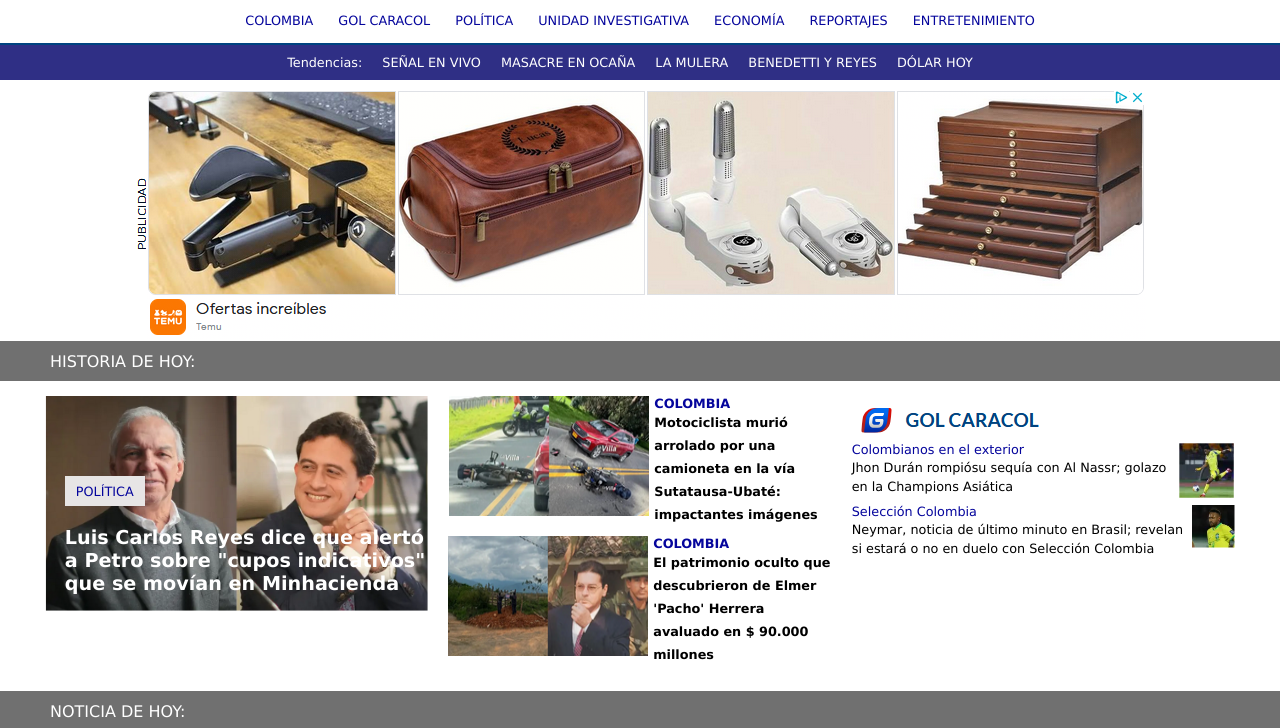
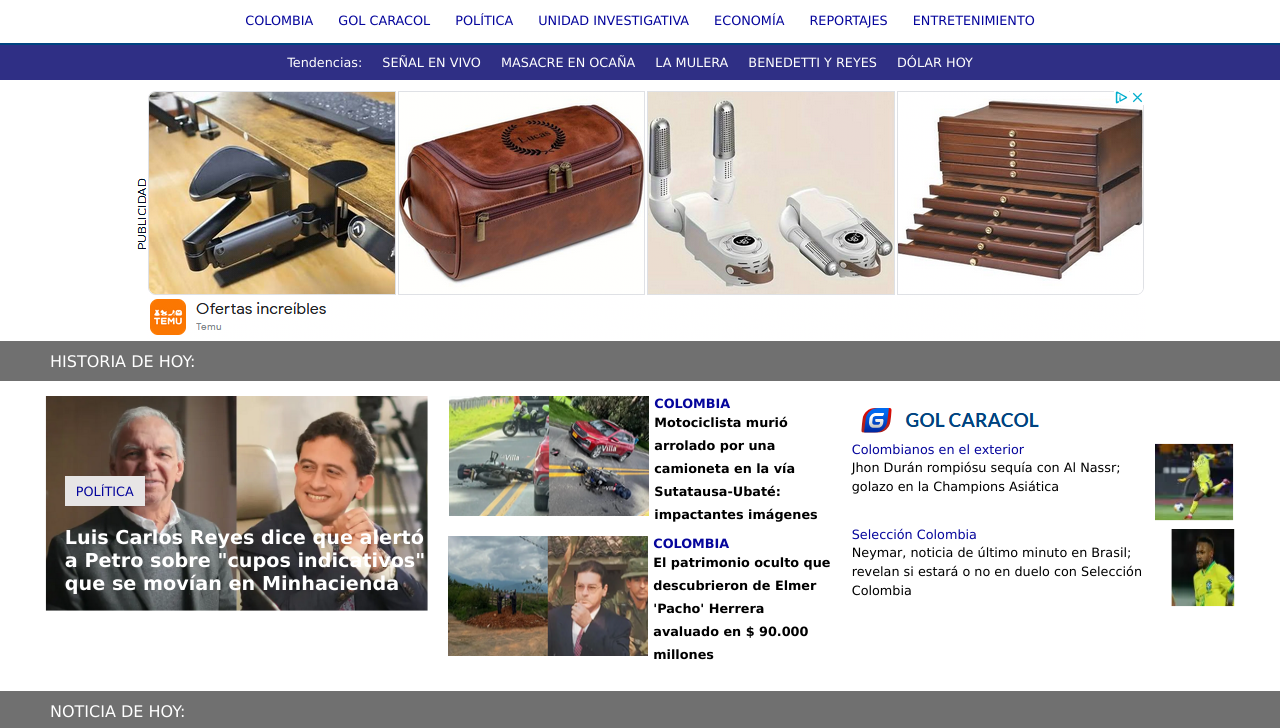
Before and after one commit to AlfonsoRG0720/NEOLAND-semana1-noticiasCaracol, a plain HTML site: page index.html in a window 1280 px wide. Shown: the part 72-800 px from the top of the page. Drawn offline with Linux system fonts and the light colour scheme.

Commit message:
modificación 4
ajuste en tamaño imágenes deportes

```diff
--- a/CSS/styles.css
+++ b/CSS/styles.css
@@ -353,6 +353,12 @@ a:hover{
     a{
         font-size: var(--letra-s);
     }
+
+    img{
+        height: 80px;
+        width: 130px;
+    }
+
 
 }
 
```
